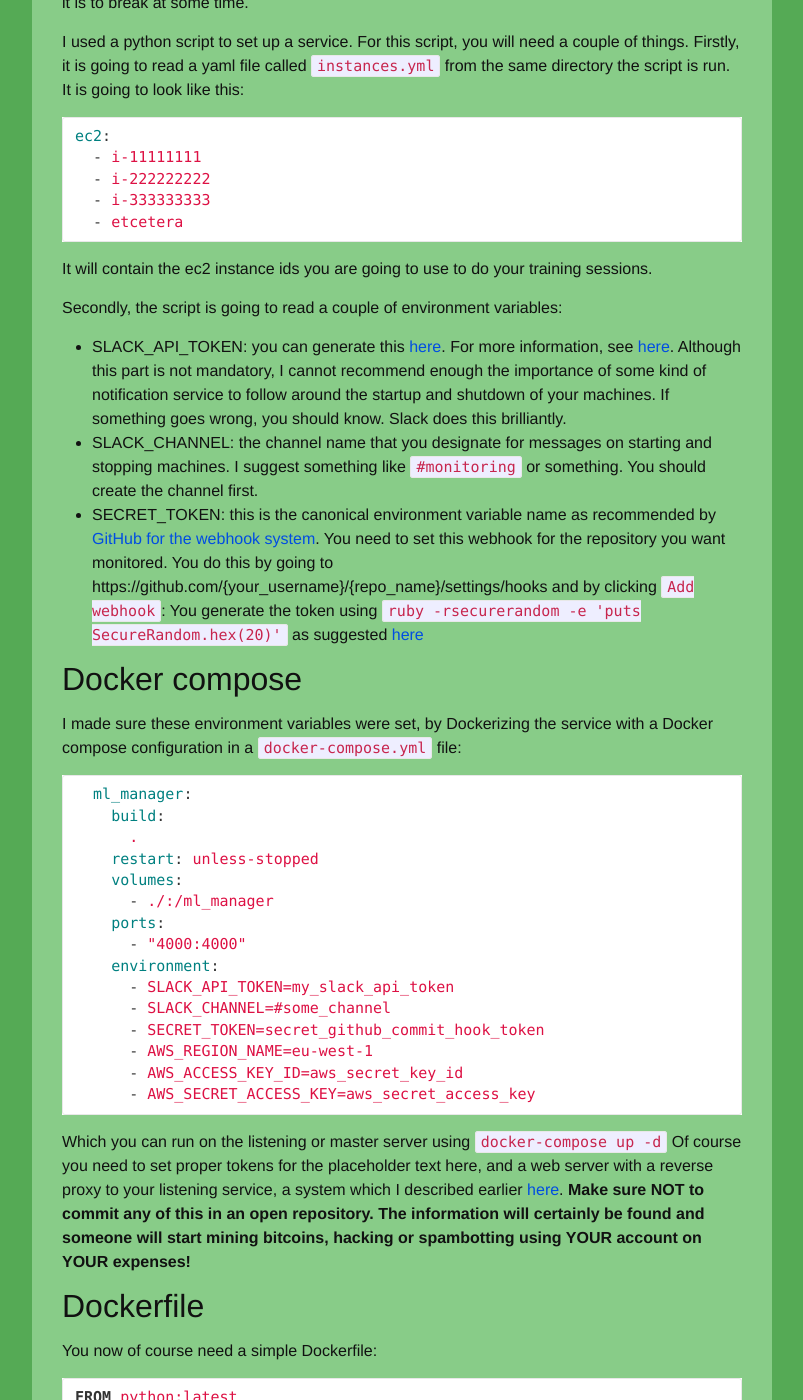
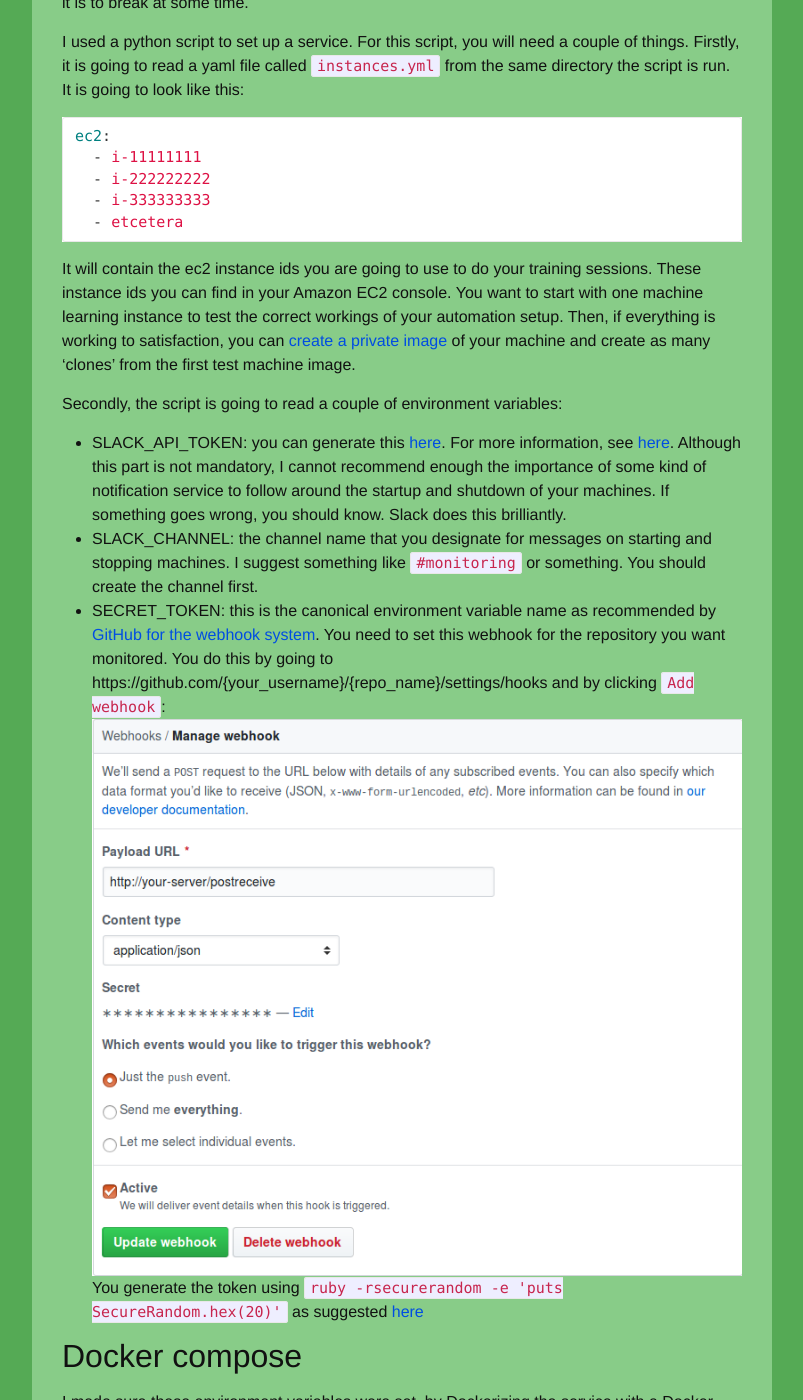
Before and after one commit to reinvantveer/reinvantveer.github.io, a Jekyll site: the page built from _posts/2018-04-18-starting-ten-machines.md, in a window 1280 px wide and 1400 px high, scrolled down 1340 px. Shown: the whole window, without its empty margins (238-1041 px from the left). Built offline with Jekyll 4.4.1, drawn with Linux system fonts in a browser that asks for light colours; comment, search, counter and statistics services are not loaded; some of the changed text lies outside the part shown.

Commit message:
corrections, add image

````diff
--- a/_posts/2018-04-18-starting-ten-machines.md
+++ b/_posts/2018-04-18-starting-ten-machines.md
@@ -17,9 +17,9 @@
 Part [two is here](/2018/04/10/deep-learning-result-spread.html).
 
 # Firing up ten Amazon machines
-Previously, I wrote on the wonders of [using a build server to 'build' models](/2017/10/25/queue-ml-builds.html) as part of a continuous delivery pipeline of sorts. You could even go as far as publish the pre-trained and saved model as a build artifact, a 'release' of your exertions. We will look into that another time, but having a full build trail of a pre-trained model could be part of the answer to the [machine learning reproducibility crisis](https://petewarden.com/2018/03/19/the-machine-learning-reproducibility-crisis/)!
+Previously, I wrote on the wonders of [using a build server to 'build' deep learning models](/2017/10/25/queue-ml-builds.html) as part of a continuous delivery pipeline of sorts. You could even go as far as publish the pre-trained and saved model as a build artifact, a 'release' of your exertions. We will look into that another time, but having a full build trail of a pre-trained model could be part of the answer to the [machine learning reproducibility crisis](https://petewarden.com/2018/03/19/the-machine-learning-reproducibility-crisis/)!
 
-Then, I wrote on why it is important to [repeat the training results]() for a model to get a sense of the spread of the performance of your model. Many experiments in exact sciences hinge on repeated results. The Higgs boson was only confirmed after repeated measurements with a [5-sigma](https://blogs.scientificamerican.com/observations/five-sigmawhats-that/) or one in 3.5 million chance the hypothesis would be false.
+Then, I wrote on why it is important to [repeat the training results](/2018/04/10/deep-learning-result-spread.html) for a model to get a sense of the spread of the performance of your model. Many experiments in exact sciences hinge on repeated results. The Higgs boson was only confirmed after repeated measurements with a [5-sigma](https://blogs.scientificamerican.com/observations/five-sigmawhats-that/) or one in 3.5 million chance the hypothesis would be false.
 
 We're not going to be that stringent, but I did go as far as to say that if you tweak your model to produce a 0.02 point increase in performance (say, accuracy) you can only claim victory if you can reproduce this gain a couple of times, because deep learning most often includes a level of randomness: in the selection of the batch and validation samples, the initialisation of the network. This is not a bad thing: we like our model to generalize as best as possible. We can't select the data we're going to throw at it in production either: it's very probably going to be random.
 
@@ -36,12 +36,13 @@
   - i-333333333
   - etcetera
 ```
-It will contain the ec2 instance ids you are going to use to do your training sessions.
+It will contain the ec2 instance ids you are going to use to do your training sessions. These instance ids you can find in your Amazon EC2 console. You want to start with one machine learning instance to test the correct workings of your automation setup. Then, if everything is working to satisfaction, you can [create a private image](https://docs.aws.amazon.com/AWSEC2/latest/UserGuide/creating-an-ami-ebs.html) of your machine and create as many 'clones' from the first test machine image.
 
 Secondly, the script is going to read a couple of environment variables:
 - SLACK_API_TOKEN: you can generate this [here](https://api.slack.com/tokens). For more information, see [here](https://get.slack.help/hc/en-us/articles/215770388-Create-and-regenerate-API-tokens). Although this part is not mandatory, I cannot recommend enough the importance of some kind of notification service to follow around the startup and shutdown of your machines. If something goes wrong, you should know. Slack does this brilliantly.
 - SLACK_CHANNEL: the channel name that you designate for messages on starting and stopping machines. I suggest something like `#monitoring` or something. You should create the channel first.
 - SECRET_TOKEN: this is the canonical environment variable name as recommended by [GitHub for the webhook system](https://developer.github.com/webhooks/). You need to set this webhook for the repository you want monitored. You do this by going to https://github.com/{your_username}/{repo_name}/settings/hooks and by clicking `Add webhook`:
+![Webhook configuration](/images/webhook.png)
 You generate the token using `ruby -rsecurerandom -e 'puts SecureRandom.hex(20)'` as suggested [here](https://developer.github.com/webhooks/securing/#setting-your-secret-token)
 
 ## Docker compose
@@ -55,7 +56,7 @@
     volumes:
       - ./:/ml_manager
     ports:
-      - "4000:4000"
+      - "80:4000"
     environment:
       - SLACK_API_TOKEN=my_slack_api_token
       - SLACK_CHANNEL=#some_channel
@@ -64,7 +65,7 @@
       - AWS_ACCESS_KEY_ID=aws_secret_key_id
       - AWS_SECRET_ACCESS_KEY=aws_secret_access_key
 ```
-Which you can run on the listening or master server using `docker-compose up -d` Of course you need to set proper tokens for the placeholder text here, and a web server with a reverse proxy to your listening service, a system which I described earlier [here](/2017/10/25/queue-ml-builds.html#apache-configuration). **Make sure NOT to commit any of this in an open repository. The information will certainly be found and someone will start mining bitcoins, hacking or spambotting using YOUR account on YOUR expenses!**
+Which you can run on the listening or master server using `docker-compose up -d` Of course you need to set proper tokens for the placeholder text here. Also, you need a web server with a reverse proxy with the same route as set in your webhook configuration, pointing to your listening service, a system which I described earlier [here](/2017/10/25/queue-ml-builds.html#apache-configuration). **Make sure NOT to commit any of this in an open repository. The information will certainly be found and someone will start mining bitcoins, hacking or spambotting using YOUR account on YOUR expenses!**
 
 ## Dockerfile
 You now of course need a simple Dockerfile:
````
Also changed, not shown: other parts of _posts/2018-04-18-starting-ten-machines.md (+1 -1 lines), images/webhook.png (added).
